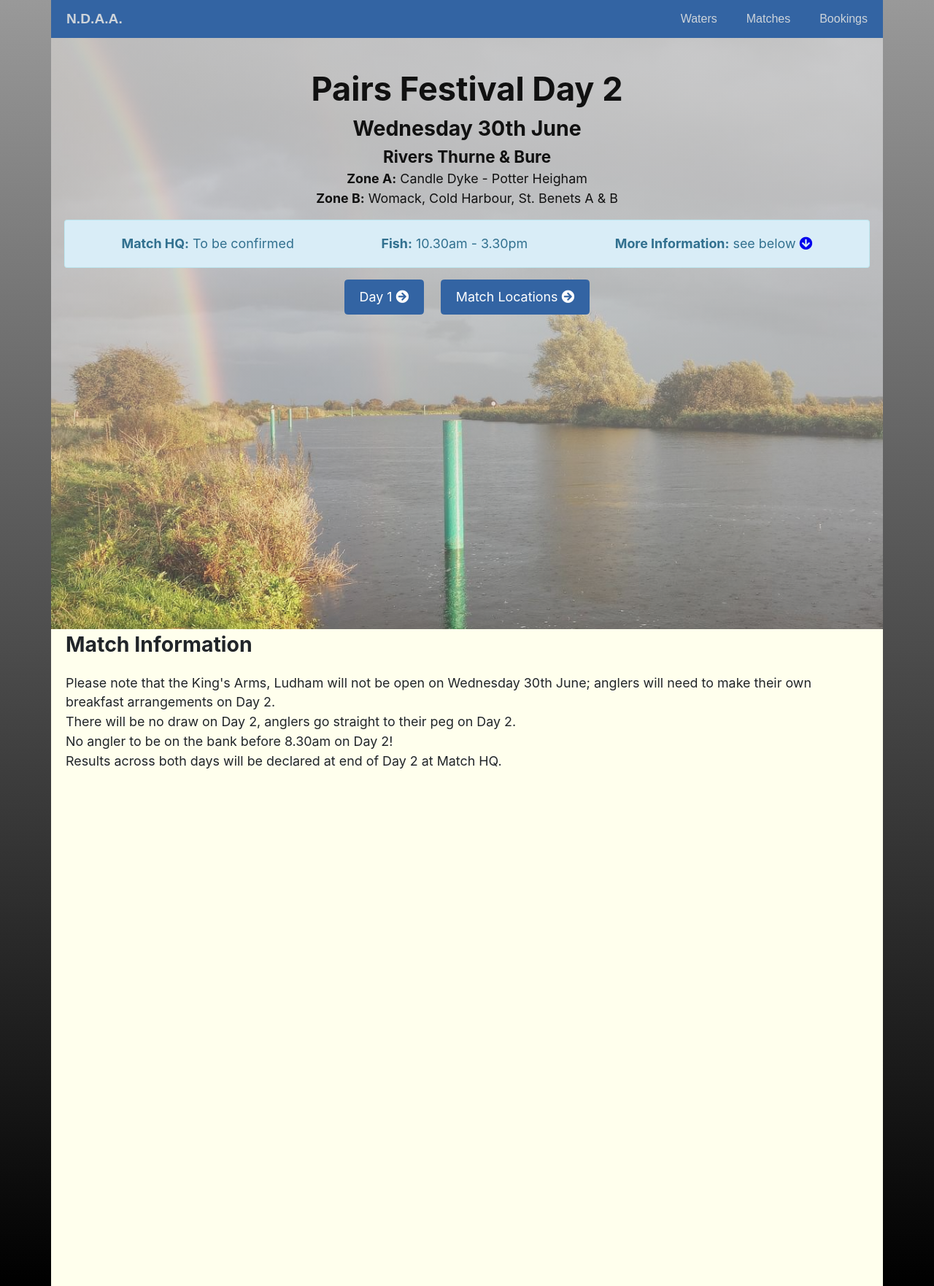
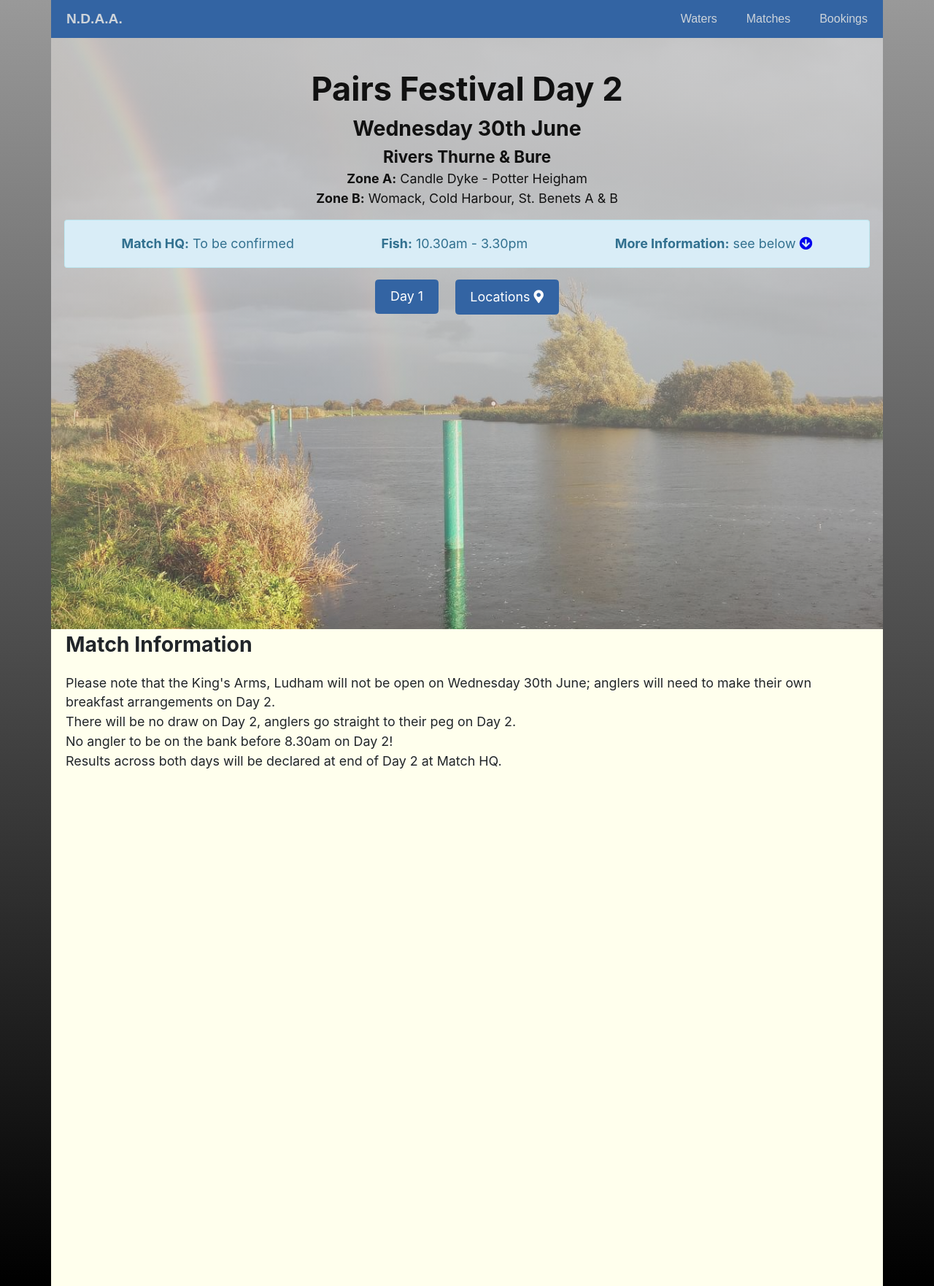
Before and after one commit to ndaa-developer/ndaa-release-two, a Jekyll site: the page built from _matches/20210630.md, in a window 1280 px wide. Shown: the whole page at 73% size. Built offline with Jekyll 4.4.1, drawn with Linux system fonts in a browser that asks for light colours.

Commit message:
change cvr named match button icons

```diff
--- a/_includes/cover-named-match.html
+++ b/_includes/cover-named-match.html
@@ -91,11 +91,11 @@
             <div class="match-buttons">
                 {% if linked_match != nil %}
                 <a class="btn btn--info" href="{{base}}/matches/{{ linked_file }}" role="button"
-                alt="Go to {{ linked_match }} page"> {{ linked_match }} <i class="fas fa-arrow-circle-right"></i></a>
+                alt="Go to {{ linked_match }} page"> {{ linked_match }}</a>
                 {% endif %}
                 {% if match_map != nil %}
                 <a class="btn btn--info" href="{{ site.data.site.gmap-url }}{{ match_map }}" role="button"
-                alt="Open map of {{ match_name }} locations">Match Locations <i class="fas fa-arrow-circle-right"></i></a>
+                alt="Open map of {{ match_name }} locations">Locations <i class="fas fa-map-marker-alt"></i></a>
                 {% endif %}
             </div>
             {% endif %}
--- a/assets/_scss/vendor/_fa-icons.scss
+++ b/assets/_scss/vendor/_fa-icons.scss
@@ -795,7 +795,7 @@
 // .#{$fa-css-prefix}-map-marked:before { content: fa-content($fa-var-map-marked); }
 // .#{$fa-css-prefix}-map-marked-alt:before { content: fa-content($fa-var-map-marked-alt); }
 // .#{$fa-css-prefix}-map-marker:before { content: fa-content($fa-var-map-marker); }
-// .#{$fa-css-prefix}-map-marker-alt:before { content: fa-content($fa-var-map-marker-alt); }
+.#{$fa-css-prefix}-map-marker-alt:before { content: fa-content($fa-var-map-marker-alt); }
 // .#{$fa-css-prefix}-map-pin:before { content: fa-content($fa-var-map-pin); }
 // .#{$fa-css-prefix}-map-signs:before { content: fa-content($fa-var-map-signs); }
 // .#{$fa-css-prefix}-markdown:before { content: fa-content($fa-var-markdown); }
--- a/assets/css/styles.css
+++ b/assets/css/styles.css
@@ -294,6 +294,9 @@ select {
 
 .fa-info-circle:before {
   content: "\f05a"; }
+
+.fa-map-marker-alt:before {
+  content: "\f3c5"; }
 
 .fa-mobile-alt:before {
   content: "\f3cd"; }
```
Also changed, not shown: assets/css/styles.min.css.
